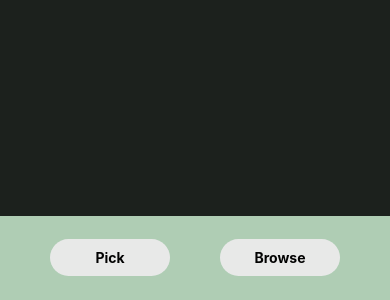
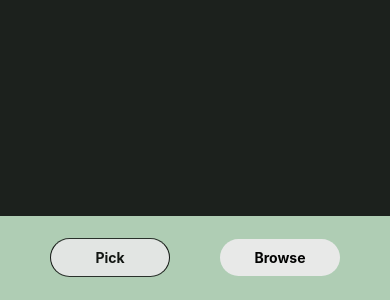
Before and after one commit to Cimorexave/our-movies, a React Native app: screen / in a window 390 px wide. Shown: the part 544-844 px from the top of the page. Built offline with nearby package versions, Linux system fonts and the light colour scheme.

Commit message:
managing the state of selected page

```diff
--- a/components/Footer.js
+++ b/components/Footer.js
@@ -1,18 +1,24 @@
 import { View, Text, Pressable } from "react-native";
 import { styles } from "../styles/app.styles";
+import { useState } from "react";
 
 export default function Footer() {
-
+    const [selectedPageName, setSelectedPageName] = useState("pick");
     return (
         <View style={styles.footer}>
             <Pressable
-                style={styles.pressable}
+                style={[styles.pressable, selectedPageName === "pick" ? styles.pressed : {}]}
+                // onPress={() => console.log('jhi')}
+                onPress={() => setSelectedPageName("pick")}
             >
                 <Text style={styles.text}>
                     Pick
                 </Text>
             </Pressable>
-            <Pressable style={styles.pressable}>
+            <Pressable
+                style={[styles.pressable, selectedPageName === "browse" ? styles.pressed : {}]}
+                onPress={() => setSelectedPageName("browse")}
+            >
                 <Text style={styles.text}>
                     Browse
                 </Text>
```
